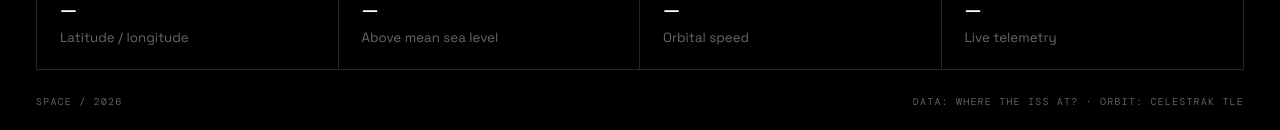
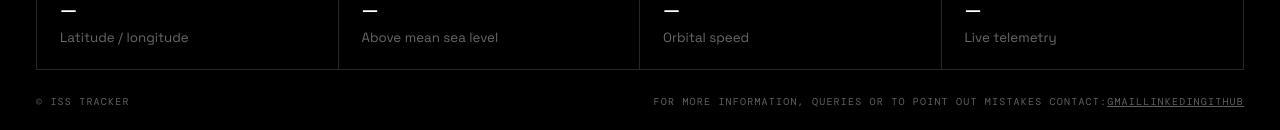
Before and after one commit to AnjaniBeesu/space, a Next.js app: page / in a window 1280 px wide. Shown: the part 945-1075 px from the top of the page. Built offline with nearby package versions, Linux system fonts and the light colour scheme; no server answers.

Commit message:
update footer with ISS Tracker credit and contact links

```diff
--- a/app/page.tsx
+++ b/app/page.tsx
@@ -78,7 +78,15 @@ export default function Home() {
         <article><span>LAST SIGNAL</span><strong>{data ? formatTime(data.timestamp) : "—"}</strong><small>Live telemetry</small></article>
       </section>
 
-      <footer><span>SPACE / 2026</span><span>DATA: WHERE THE ISS AT? · ORBIT: CELESTRAK TLE</span></footer>
+      <footer>
+        <span>© ISS TRACKER</span>
+        <span className="footer-contact">
+          FOR MORE INFORMATION, QUERIES OR TO POINT OUT MISTAKES CONTACT:
+          <a href="mailto:anjanibeesu@gmail.com">GMAIL</a>
+          <a href="https://in.linkedin.com/in/anjanibeesu" target="_blank" rel="noreferrer">LINKEDIN</a>
+          <a href="https://github.com/AnjaniBeesu" target="_blank" rel="noreferrer">GITHUB</a>
+        </span>
+      </footer>
     </main>
   );
 }
```
